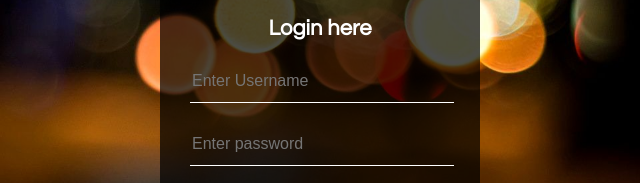
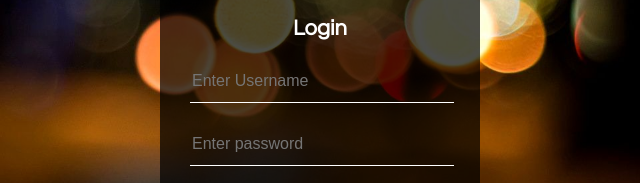
Before and after one commit to btrishaa/transpaent_loginpage, a plain HTML site: page index.html in a window 1280 px wide. Shown: the part 263-446 px from the top of the page, 320-960 px from the left. Drawn offline with Linux system fonts and the light colour scheme.

Commit message:
Update index.html

```diff
--- a/index.html
+++ b/index.html
@@ -7,7 +7,7 @@
 <body>
 <div class="box">
 	<img src="avatar.png" class="avatar">
-	<h1>Login here</h1>
+	<h1>Login</h1>
 	<form>
 		<input type="text" name="" placeholder="Enter Username">
 		<input type="password" name="" placeholder="Enter password">
```
